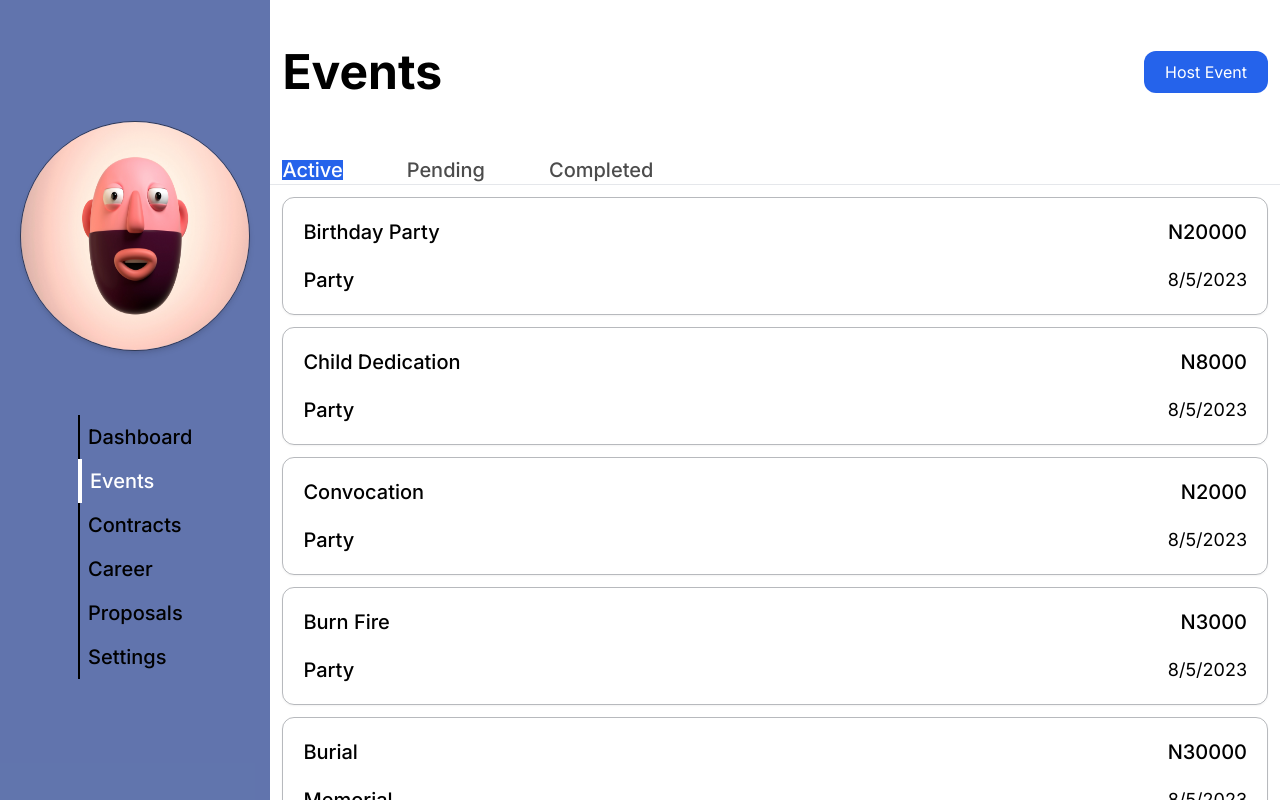
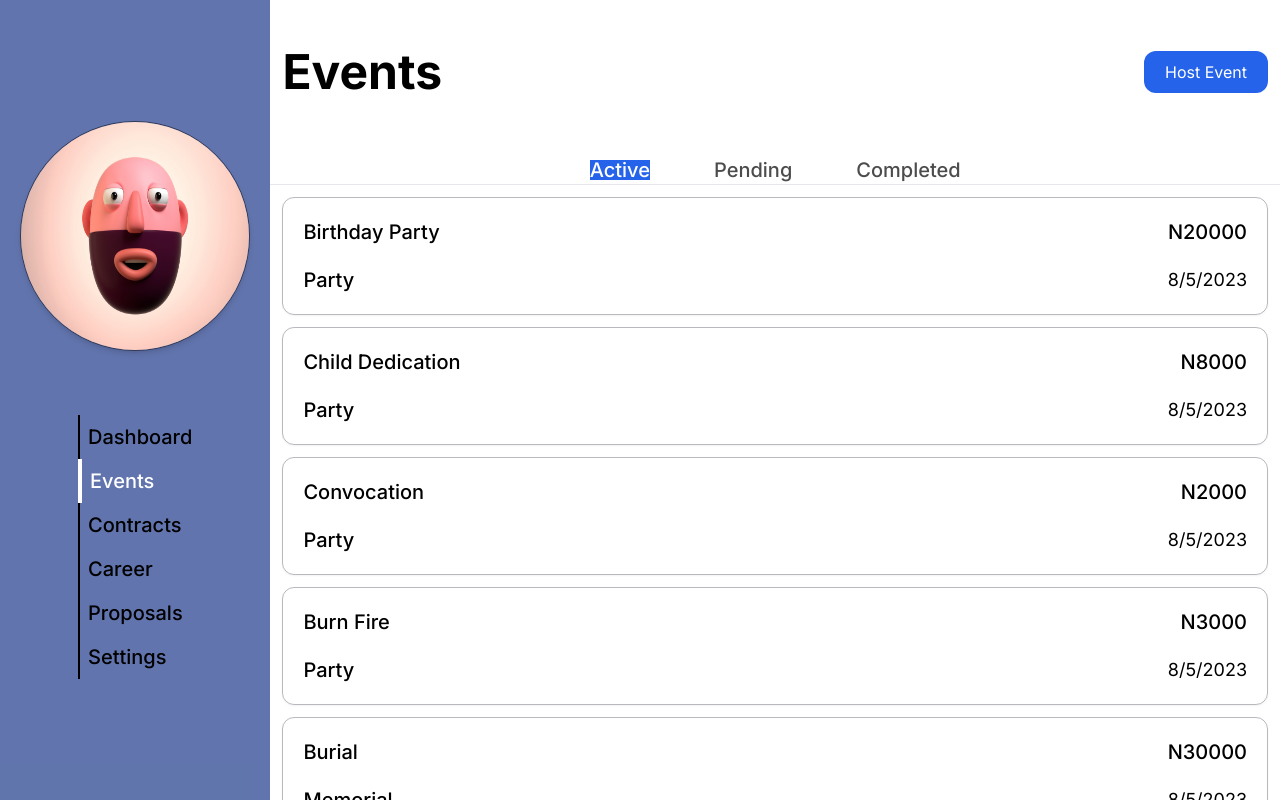
Before and after one commit to mmesomasaint/jointt, a Next.js app: page /dashboard/events in a window 1280 px wide. Built offline with nearby package versions, Linux system fonts and the light colour scheme; no server answers.

Commit message:
Fix: Place items at the center

```diff
--- a/app/dashboard/events/page.tsx
+++ b/app/dashboard/events/page.tsx
@@ -66,7 +66,7 @@ export default function Events() {
             <Link href='events/host'>Host Event</Link>
           </Button>
         </div>
-        <div className='mt-16 flex justify-start items-center gap-16'>
+        <div className='mt-16 flex justify-center items-center gap-16'>
           <TabHandler
             titles={tabs.map((tab) => tab.title)}
             onSwitch={(active) => onTabSwitch(active)}
```
